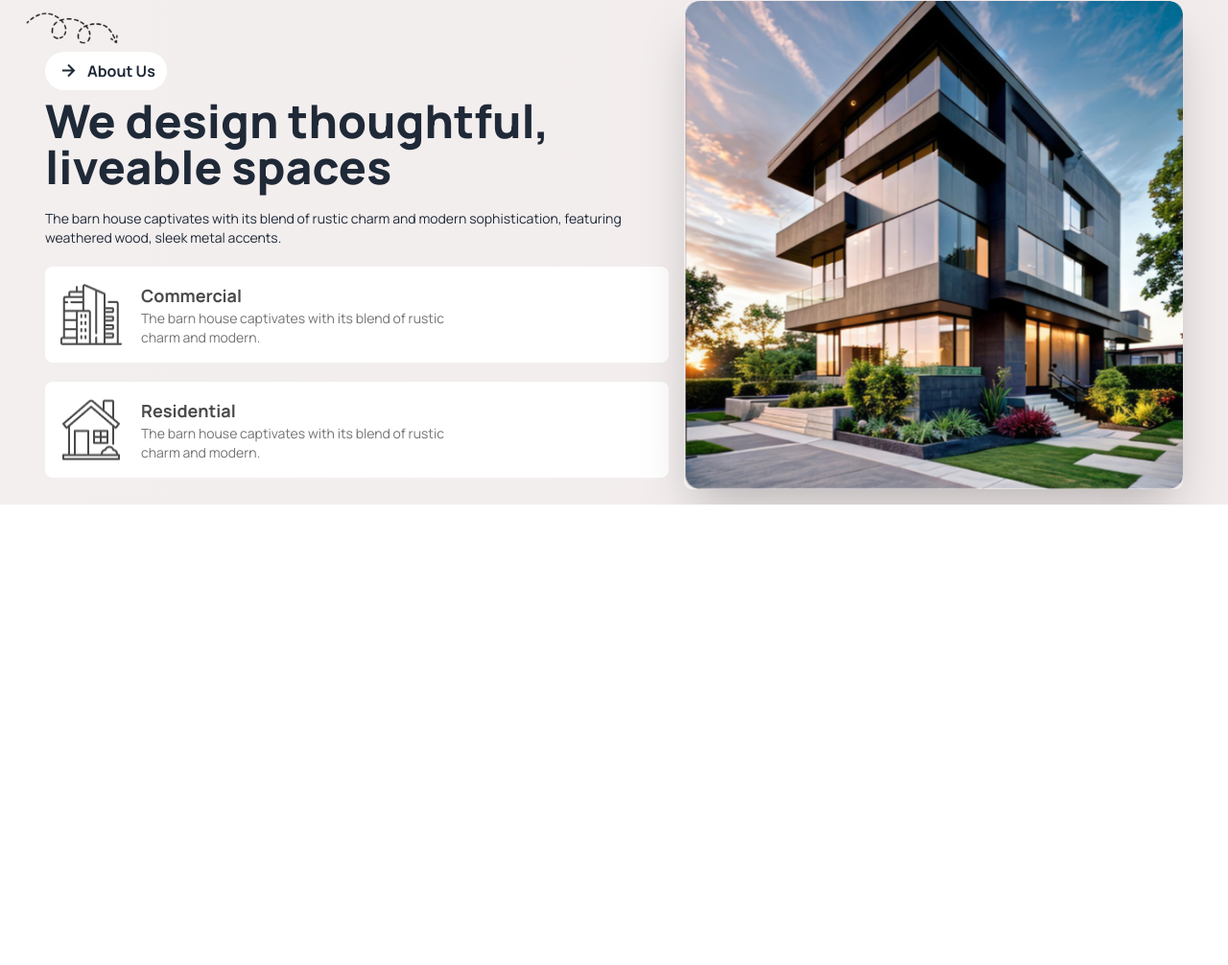
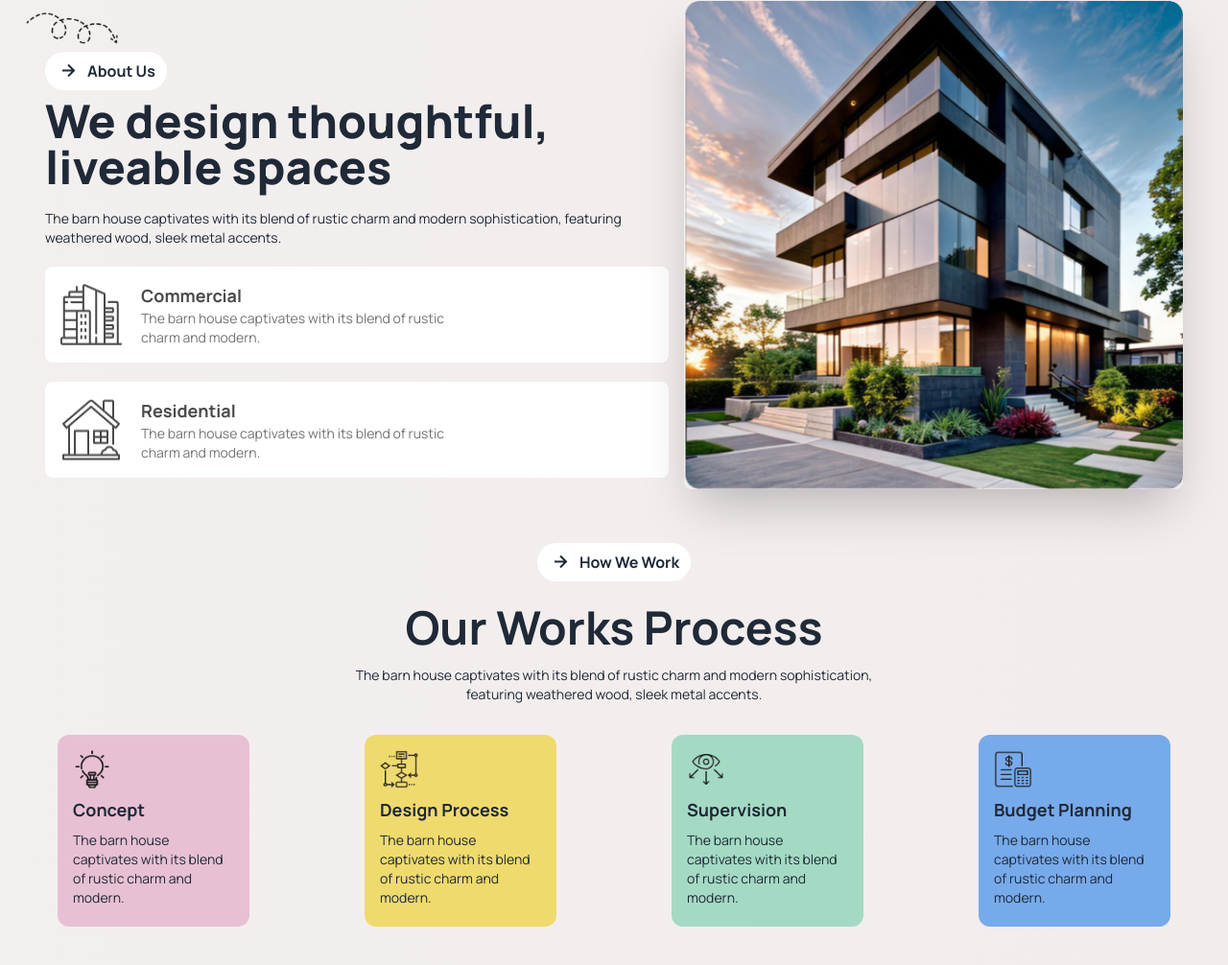
Before and after one commit to fajlerabbifahim/Architect-Website, a plain HTML site: page index.html in a window 1280 px wide. Shown: the part 652-1658 px from the top of the page at 96% size. Before the commit the page ends 1178 px from the top, so only its background shows below. Drawn offline with nearby package versions, Linux system fonts and the light colour scheme.

Commit message:
work section added

```diff
--- a/index.html
+++ b/index.html
@@ -67,10 +67,14 @@
           <div class="navbar-end">
             <div class="flex items-center">
               <a href="#" class="hidden md:block"
-                ><i class="bx bx-search text-2xl mr-3"></i
+                ><i
+                  class="bx bx-search text-2xl mr-3 bg-white rounded-[140%] px-2 py-1"
+                ></i
               ></a>
               <a href="#" class="hidden md:block"
-                ><i class="bx bx-cart text-2xl mr-3"></i
+                ><i
+                  class="bx bx-cart text-2xl mr-3 bg-white rounded-[50%] px-2 py-1"
+                ></i
               ></a>
               <button
                 class="flex items-center bg-[#ABEF5F] py-2 px-3 font-extrabold text-sm rounded-full gap-2 hidden lg:inline-block lg:flex"
@@ -218,6 +222,72 @@
           </div>
         </div>
       </section>
+      <!-- Work Process section  -->
+      <section
+        class="container mx-auto bg-gradient-to-r from-[#f3efef] to-[#f3ecec] py-10"
+      >
+        <div>
+          <div class="flex flex-col text-center justify-center space-y-4 mb-8">
+            <button
+              class="bg-white rounded-full font-bold px-3 py-1 mb-2 mx-auto flex items-center gap-2"
+            >
+              <i class="bx bx-right-arrow-alt text-2xl"></i>
+              How We Work
+            </button>
+            <h1 class="text-5xl font-bold">Our Works Process</h1>
+            <p class="text-sm max-w-xl mx-auto">
+              The barn house captivates with its blend of rustic charm and
+              modern sophistication, featuring weathered wood, sleek metal
+              accents.
+            </p>
+          </div>
+
+          <!-- card  -->
+          <div
+            class="grid grid-cols-1 place-items-center md:grid-cols-2 lg:grid-cols-4 gap-5 lg:gap-0"
+          >
+            <!-- card 1 -->
+            <div class="bg-[#E7C1D3] w-[200px] h-[200px] p-4 rounded-xl">
+              <img class="w-10" src="assets/concept.png" alt="" />
+              <h1 class="text-lg font-bold my-2">Concept</h1>
+              <p class="text-sm">
+                The barn house captivates with its blend of rustic charm and
+                modern.
+              </p>
+            </div>
+
+            <!-- card 2 -->
+            <div class="bg-[#EFDA6E] w-[200px] h-[200px] p-4 rounded-xl">
+              <img class="w-10" src="assets/flow-chart.png" alt="" />
+              <h1 class="text-lg font-bold my-2">Design Process</h1>
+              <p class="text-sm">
+                The barn house captivates with its blend of rustic charm and
+                modern.
+              </p>
+            </div>
+
+            <!-- card 3 -->
+            <div class="bg-[#A4DAC3] w-[200px] h-[200px] p-4 rounded-xl">
+              <img class="w-10" src="assets/vision.png" alt="" />
+              <h1 class="text-lg font-bold my-2">Supervision</h1>
+              <p class="text-sm">
+                The barn house captivates with its blend of rustic charm and
+                modern.
+              </p>
+            </div>
+
+            <!-- card 4 -->
+            <div class="bg-[#77AAEA] w-[200px] h-[200px] p-4 rounded-xl">
+              <img class="w-10" src="assets/budget-planning.png" alt="" />
+              <h1 class="text-lg font-bold my-2">Budget Planning</h1>
+              <p class="text-sm">
+                The barn house captivates with its blend of rustic charm and
+                modern.
+              </p>
+            </div>
+          </div>
+        </div>
+      </section>
     </main>
     <footer></footer>
   </body>
```
